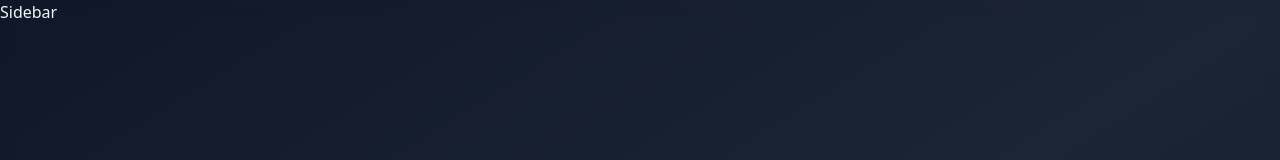
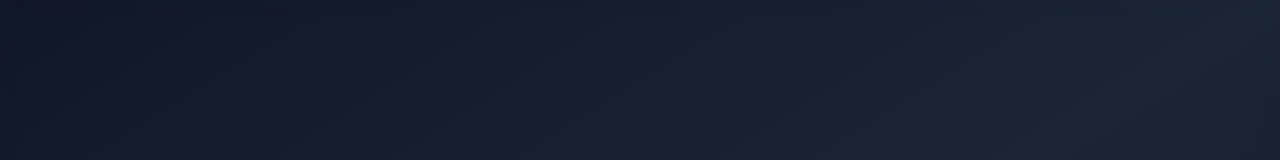
Before and after one commit to HumbleBoyy/Dashboard-Admin-Panel, a React (Vite) app: page / in a window 1280 px wide. Shown: the top 160 px of the page. Built offline with nearby package versions, Linux system fonts and the light colour scheme.

Commit message:
New Commit

```diff
--- a/package.json
+++ b/package.json
@@ -11,6 +11,7 @@
   },
   "dependencies": {
     "@tailwindcss/vite": "^4.1.3",
+    "framer-motion": "^12.6.3",
     "lucide-react": "^0.487.0",
     "react": "^19.0.0",
     "react-dom": "^19.0.0",
--- a/src/modules/Sidebar.jsx
+++ b/src/modules/Sidebar.jsx
@@ -1,8 +1,11 @@
-import React from 'react'
+import React, { useState } from 'react'
 
 const Sidebar = () => {
+  const [isSidebarOpen, setIsSidebarOpen] = useState(true)
   return (
-    <div>Sidebar</div>
+    <div>
+
+    </div>
   )
 }
 
```
Also changed, not shown: 1 other file (tests, documents, lock files or other folders).
